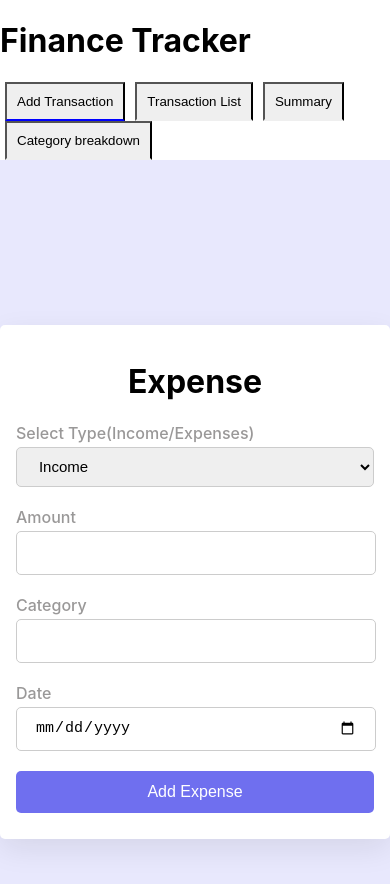
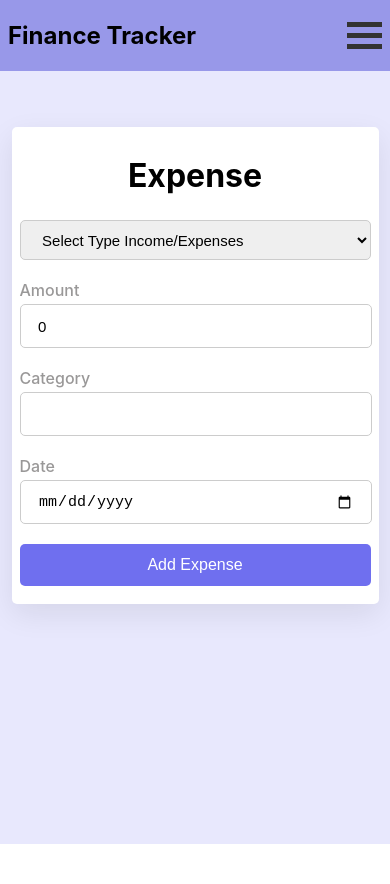
Before and after one commit to suman7063/Finance-Tracker, a React (Create React App) app: page / in a window 390 px wide. Shown: the top 884 px of the page. After the commit the page ends 844 px from the top, so only its background shows below. Built offline with nearby package versions, Linux system fonts and the light colour scheme; data requests are answered from the project's data file.

Commit message:
added user details

```diff
--- a/serverData.json
+++ b/serverData.json
@@ -27,6 +27,48 @@
       "amount": 400,
       "category": "bill",
       "date": "2024-07-01"
+    },
+    {
+      "id": "ef93",
+      "type": "expense",
+      "amount": 900,
+      "category": "gas",
+      "date": "2024-07-02"
+    },
+    {
+      "id": "21cb",
+      "type": "income",
+      "amount": 700,
+      "category": "freelancing",
+      "date": "2024-06-07"
+    },
+    {
+      "id": "cfd1",
+      "type": "expense",
+      "amount": 800,
+      "category": "tea",
+      "date": "2024-07-02"
+    },
+    {
+      "id": "2dc3",
+      "type": "expense",
+      "amount": 50,
+      "category": "jhjhh",
+      "date": "2024-07-03"
+    },
+    {
+      "id": "27b6",
+      "type": "income",
+      "amount": 700,
+      "category": "freelancing",
+      "date": "2024-07-03"
+    },
+    {
+      "id": "32e1",
+      "type": "expense",
+      "amount": 0.1,
+      "category": "jhjhh",
+      "date": "2024-07-16"
     }
   ]
 }
--- a/src/Dashboard.js
+++ b/src/Dashboard.js
@@ -6,8 +6,6 @@ import CategoryBreakdown from "./components/CategoryBreakdown";
 import Tabs from "./components/Tabs";
 const Dashboard = () => {
     return (
-        <div>
-            <h1>Finance Tracker</h1>
         <Tabs>
             <div label="Add Transaction">
                 <AddTransaction />
@@ -22,7 +20,6 @@ const Dashboard = () => {
                 <CategoryBreakdown />
             </div>
         </Tabs>
-        </div>
     );
 };
 export default Dashboard;
--- a/src/components/AddTransaction.js
+++ b/src/components/AddTransaction.js
@@ -1,10 +1,10 @@
-// src/components/AddTransaction.js
 import React, { useState } from "react";
 import axios from "axios";
+import { useTransactions } from "../context/TransactionsContext";
 import style from "../styles/addTransaction.module.css";
 
 const AddTransaction = () => {
-
+    const { dispatch } = useTransactions();
     const [formValue, setFormValue] = useState({
         type: "",
         amount: 0,
@@ -19,15 +19,19 @@ const AddTransaction = () => {
             return;
         }
 
+        if (formValue.amount < 1) {
+            alert("Please set amount greter than 1");
+        }
         const newTransaction = {
             ...formValue,
             amount: parseFloat(formValue.amount)
         };
 
         try {
-            await axios.post("http://localhost:5000/transactions", newTransaction);
+            const response = await axios.post("http://localhost:5000/transactions", newTransaction);
             alert("Transaction added successfully!");
-            setFormValue({ type: "", amount: "", category: "", date: "" });
+            dispatch({ type: 'ADD_TRANSACTION', payload: response.data });
+            setFormValue({ type: "", amount: 0, category: "", date: "" });
         } catch (error) {
             console.error("Error adding transaction:", error);
         }
@@ -39,12 +43,11 @@ const AddTransaction = () => {
     }
 
     return (
-        <div className={style["container"]}>
         <form className={style["form-wrap"]} onSubmit={handleSubmit}>
             <h1>{formValue.type === "income" ? "Income" : "Expense"}</h1>
             <div className={style["form-group"]}>
-                    <label htmlFor="type">Select Type(Income/Expenses)</label>
                 <select value={formValue.type} onChange={handleOnchange} name="type">
+                    <option value="">Select Type Income/Expenses</option>
                     <option value="income">Income</option>
                     <option value="expense">Expense</option>
                 </select>
@@ -56,7 +59,7 @@ const AddTransaction = () => {
                     name="amount"
                     id="amount"
                     onChange={handleOnchange} v
-                        alue={formValue.amount}
+                    value={formValue.amount}
                 />
             </div>
             <div className={style["form-group"]}>
@@ -84,7 +87,6 @@ const AddTransaction = () => {
                 {formValue.type === "income" ? "Add Income" : "Add Expense"}
             </button>
         </form>
-        </div>
     );
 };
 
--- a/src/components/CategoryBreakdown.js
+++ b/src/components/CategoryBreakdown.js
@@ -1,21 +1,29 @@
-// src/components/CategoryBreakdown.js
 import React, { useEffect, useState } from "react";
-import { PieChart, Pie, Cell, Tooltip } from "recharts";
+import {
+    BarChart,
+    Bar,
+    XAxis,
+    YAxis,
+    Legend,
+    ResponsiveContainer,
+    Tooltip,
+} from "recharts";
 import { useTransactions } from "../context/TransactionsContext";
-const COLORS = ["#0088FE", "#00C49F", "#FFBB28", "#FF8042"];
-
+import commonStyle from "../styles/common.module.css";
 const CategoryBreakdown = () => {
     const { state } = useTransactions();
     const { transactions } = state;
     const [loading, setLoading] = useState(true);
-    const data = transactions
-        .filter((transaction) => transaction.type === "expense")
-        .reduce((acc, transaction) => {
-            const category = acc.find((item) => item.name === transaction.category);
+    const data = transactions.reduce((acc, transaction) => {
+        const category = acc.find((item) => item.category === transaction.category);
         if (category) {
-                category.value += transaction.amount;
+            category[transaction.type] += transaction.amount;
         } else {
-                acc.push({ name: transaction.category, value: transaction.amount });
+            acc.push({
+                category: transaction.category,
+                income: transaction.type === "income" ? transaction.amount : 0,
+                expense: transaction.type === "expense" ? transaction.amount : 0,
+            });
         }
         return acc;
     }, []);
@@ -26,25 +34,25 @@ const CategoryBreakdown = () => {
     }, [transactions]);
 
     return (
-        <>
-            <h2>Category Breakdown</h2>
-            <PieChart width={400} height={400}>
-                <Pie
+        <div className={commonStyle["main-container"]}>
+            {loading ? (
+                <>loding...</>
+            ) : (
+                <ResponsiveContainer width="100%" height={400} >
+                    <BarChart
                         data={data}
-                    dataKey="value"
-                    nameKey="name"
-                    cx="50%"
-                    cy="50%"
-                    outerRadius={150}
-                    fill="#8884d8"
+                        margin={{ top: 20, right: 30, left: 20, bottom: 5 }}
                     >
-                    {data.map((entry, index) => (
-                        <Cell key={`cell-${index}`} fill={COLORS[index % COLORS.length]} />
-                    ))}
-                </Pie>
+                        <XAxis dataKey="category" />
+                        <YAxis />
                         <Tooltip />
-            </PieChart>
-        </>
+                        <Legend />
+                        <Bar dataKey="income" fill="#82ca9d" />
+                        <Bar dataKey="expense" fill="#8884d8" />
+                    </BarChart>
+                </ResponsiveContainer>
+            )}
+        </div>
     );
 };
 
--- a/src/components/Summary.js
+++ b/src/components/Summary.js
@@ -1,5 +1,10 @@
+// src/components/Summary.js
 import React, { useState, useEffect } from "react";
+import { PieChart, Pie, Cell, Tooltip, ResponsiveContainer } from "recharts";
 import { useTransactions } from "../context/TransactionsContext";
+import commonStyle from "../styles/common.module.css";
+
+const COLORS = ["#82ca9d", "#8884d8"]; // Colors for income and expense slices
 
 const Summary = () => {
     const { state } = useTransactions();
@@ -20,18 +25,44 @@ const Summary = () => {
         }
     }, [transactions]);
 
+    // Data for pie chart
+    const data = [
+        { name: "Income", value: income },
+        { name: "Expenses", value: expenses }
+    ];
+
     return (
-        <>
+        <div className={commonStyle["main-container"]}>
             {loading ? (
-                "loding"
+                "Loading..."
             ) : (
                 <>
-                    <h2>Summary</h2> <p>Total Income: ${income.toFixed(2)}</p>
-                    <p>Total Expenses: ${expenses.toFixed(2)}</p>
-                    <p>Balance: ${balance.toFixed(2)}</p>
+                    <p className={commonStyle["subTitle"]}>Total Income: <span>{income.toFixed(2)}</span></p>
+                    <p className={commonStyle["subTitle"]}>Total Expenses: <span>{expenses.toFixed(2)}</span> </p>
+                    <p className={commonStyle["subTitle"]}>Balance:  <span>{balance.toFixed(2)}</span></p>
+                    <ResponsiveContainer width="100%" height={400} >
+                        <PieChart width={400} height={400}>
+                            <Pie
+                                data={data}
+                                dataKey="value"
+                                nameKey="name"
+                                cx="50%"
+                                cy="50%"
+                                outerRadius={150}
+                                fill="#8884d8"
+                            >
+                                {data.map((entry, index) => (
+                                    <Cell key={`cell-${index}`} fill={COLORS[index]} />
+                                ))}
+                            </Pie>
+                            <Tooltip />
+                        </PieChart>
+                    </ResponsiveContainer>
+
                 </>
-            )}
-        </>
+            )
+            }
+        </div >
     );
 };
 
--- a/src/components/Tabs.js
+++ b/src/components/Tabs.js
@@ -1,28 +1,37 @@
-import React, { useState } from 'react';
+import React, { useState } from "react";
+import style from "../styles/tabs.module.css";
 const Tab = ({ label, onClick, active }) => {
     return (
         <button
             onClick={onClick}
-            style={{
-                padding: '10px',
-                margin: '0 5px',
-                cursor: 'pointer',
-                borderBottom: active ? '2px solid blue' : '2px solid transparent'
-            }}>
+            className={`${style["tab-btn"]} ${active ? style["highlight"] : ""}`}
+        >
             {label}
         </button>
     );
 };
 const Tabs = ({ children }) => {
     const [activeTab, setActiveTab] = useState(children[0].props.label);
-
+    const [isForMob, setIsForMob] = useState(false);
     const onClickTabItem = (tab) => {
         setActiveTab(tab);
+        setIsForMob(false)
     };
-
+    const handleClick = () => {
+        setIsForMob(true);
+    };
     return (
         <div>
-            <div className="tab-list">
+            <div className={style["container"]}>
+                <div className={style['wrap-mob-icon']}>
+                    <h1>Finance Tracker</h1>
+                    <div className={`${style["mob-icon"]} ${isForMob ? style["change"] : ""}`} onClick={handleClick}>
+                        <div className={style["bar1"]} />
+                        <div className={style["bar2"]} />
+                        <div className={style["bar3"]} />
+                    </div>
+                </div>
+                <div className={`${style["tab-list"]} ${isForMob ? style["hideAtDesktop"] : ""}`}>
                     {children.map((child) => {
                         const { label } = child.props;
                         return (
@@ -35,7 +44,10 @@ const Tabs = ({ children }) => {
                         );
                     })}
                 </div>
-            <div className="tab-content">
+
+            </div>
+
+            <div className={style["tab-content"]}>
                 {children.map((child) => {
                     if (child.props.label !== activeTab) return undefined;
                     return child.props.children;
@@ -44,4 +56,4 @@ const Tabs = ({ children }) => {
         </div>
     );
 };
-export default Tabs
+export default Tabs;
--- a/src/styles/addTransaction.module.css
+++ b/src/styles/addTransaction.module.css
@@ -1,17 +1,8 @@
-.container {
-  display: flex;
-  height: 100vh;
-  justify-content: center;
-  align-items: center;
-  background-color: #e8e8fd;
-}
-
 .form-wrap {
   width: 520px;
   background-color: #fff;
   border-radius: 5px;
   text-align: left;
-  /* border: 1px solid #37a08e; */
   padding: 16px;
   box-shadow: 0 10px 30px rgba(0, 0, 0, 0.08235294117647059);
 }
@@ -69,3 +60,10 @@
 .form-wrap .bottom-text {
   font-size: 12px;
 }
+
+@media only screen and (max-width: 600px) {
+  .form-wrap {
+    width: 90%;
+    padding: 8px;
+  }
+}
--- /dev/null
+++ b/src/styles/common.module.css
@@ -0,0 +1,23 @@
+.main-container {
+  width: 80%;
+  max-width: 1000px;
+  background-color: #fff;
+  border-radius: 5px;
+  text-align: left;
+  padding: 16px;
+  box-shadow: 0 10px 30px rgba(0, 0, 0, 0.08235294117647059);
+}
+.subTitle {
+  font-size: 14px;
+  font-weight: 500;
+}
+.subTitle span {
+  font-size: 18px;
+  font-weight: 600;
+}
+@media only screen and (max-width: 786px) {
+  .main-container {
+    width: 90%;
+    padding: 8px;
+  }
+}
--- /dev/null
+++ b/src/styles/tabs.module.css
@@ -0,0 +1,108 @@
+.container {
+  display: flex;
+  align-items: flex-end;
+  height: 60px;
+  background-color: #9898e9;
+  padding: 0px 24px;
+  position: fixed;
+  width: 100%;
+}
+.container h1 {
+  font-size: 24px;
+  margin: 10px;
+}
+
+.tab-list {
+  display: flex;
+  overflow-x: auto;
+}
+.tab-btn {
+  padding: 10px;
+  margin: 0 5px;
+  cursor: pointer;
+  border: none;
+}
+.highlight {
+  border-bottom: 5px solid #5757ea;
+}
+.tab-content {
+  display: flex;
+  height: 100vh;
+  justify-content: center;
+  align-items: center;
+  background-color: #e8e8fd;
+  overflow-y: auto;
+}
+
+.mob-icon,
+.hideAtDesktop {
+  display: none;
+}
+
+.bar1,
+.bar2,
+.bar3 {
+  width: 35px;
+  height: 5px;
+  background-color: #333;
+  margin: 6px 0;
+  transition: 0.4s;
+}
+
+.change .bar1 {
+  transform: translate(0, 11px) rotate(-45deg);
+}
+
+.change .bar2 {
+  opacity: 0;
+}
+
+.change .bar3 {
+  transform: translate(0, -11px) rotate(45deg);
+}
+@media only screen and (max-width: 786px) {
+  .container {
+    padding: 8px 0;
+    display: block;
+    height: unset;
+    z-index: 100;
+  }
+  .container h1 {
+    margin: 0px;
+  }
+  .tab-content {
+    padding-top: 15vh;
+    height: 85vh;
+    align-items: flex-start;
+  }
+  .tab-btn {
+    padding: 16px 8px;
+    margin: 3px;
+    width: 200px;
+    text-align: left;
+    border-radius: 8px;
+  }
+  .tab-list {
+    display: none;
+  }
+  .hideAtDesktop {
+    display: grid;
+    justify-content: flex-end;
+    position: absolute;
+    right: 0px;
+    padding: 16px;
+    background: #d1d1f6;
+  }
+  .mob-icon {
+    display: inline-block;
+    cursor: pointer;
+  }
+  .wrap-mob-icon {
+    display: flex;
+    justify-content: space-between;
+    align-items: center;
+    box-sizing: border-box;
+    width: 100%;
+    padding: 8px;
+  }
+}
```
Also changed, not shown: src/components/TransactionList.js (+26 -9 lines), src/styles/transactionList.module.css (added, +30 -0 lines). Lines whose indentation alone changed are shown as unchanged.
